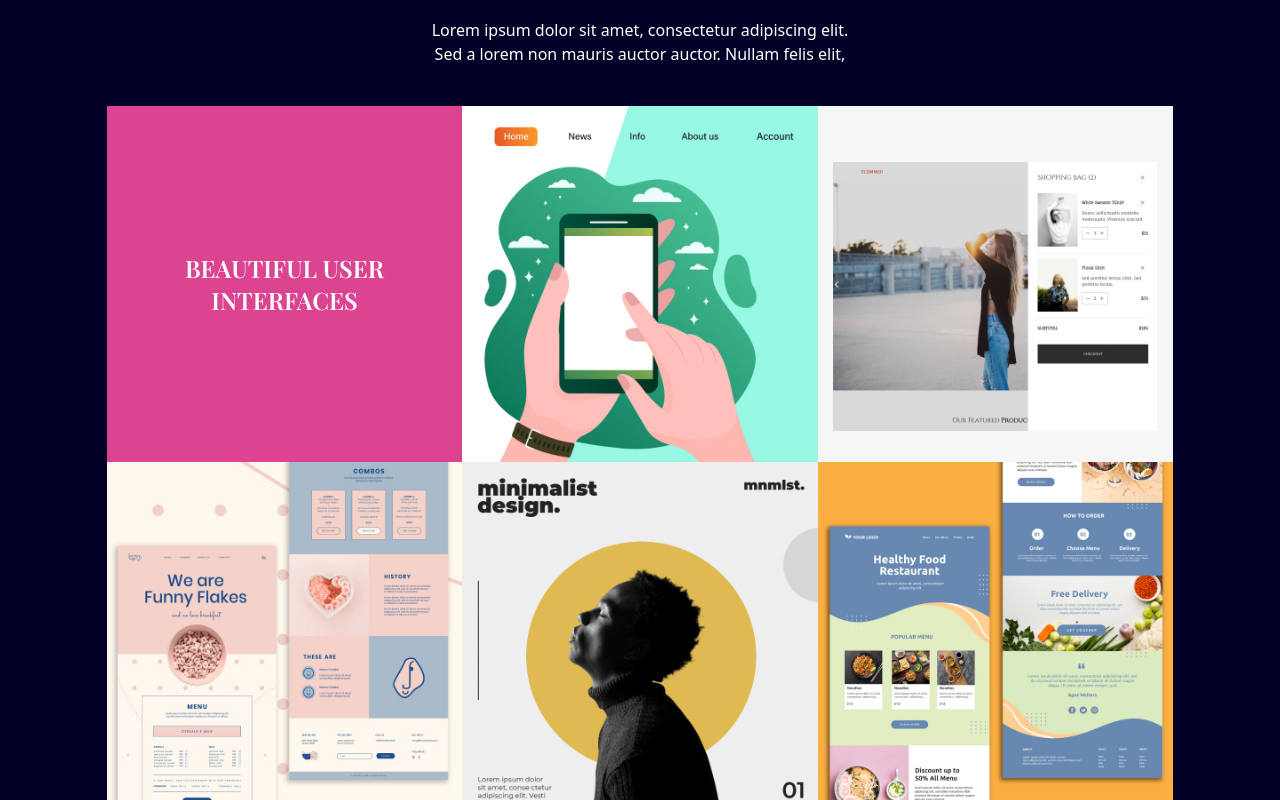
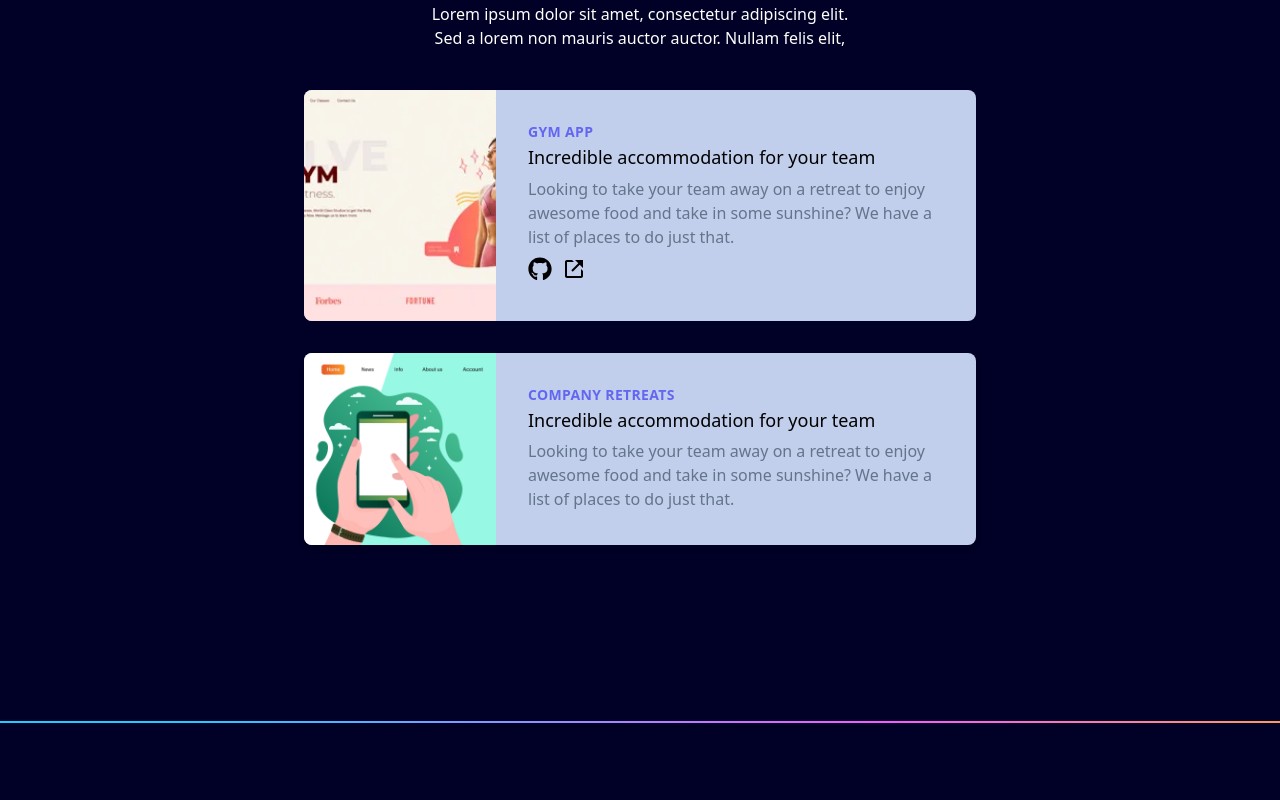
Before and after one commit to R-Villar/vite-portfolio, a React (Vite) app: page / in a window 1280 px wide. Shown: the part 1880-2680 px from the top of the page. Built offline with nearby package versions, Linux system fonts and the light colour scheme.

Commit message:
update project section.

```diff
--- a/src/scenes/Projects.jsx
+++ b/src/scenes/Projects.jsx
@@ -1,44 +1,11 @@
-import { LineGradient } from "../components/LineGradient";
-import { motion } from "framer-motion";
-
-const container = {
-	hidden: {},
-	visible: {
-		transition: {
-			staggerChildren: 0.2,
-		},
-	},
-};
-
-const projectVariant = {
-	hidden: { opacity: 0, scale: 0.8 },
-	visible: { opacity: 1, scale: 1 },
-};
-
-// add a subtitle argument to the project function to have individual text for each project
-const Project = ({ title }) => {
-	const overlayStyles = `absolute h-full w-full opacity-0 hover:opacity-90 transition duration-500
-        bg-grey z-30 flex flex-col justify-center items-center text-center p-16 text-deep-blue`;
-	const projectTitle = title.split(" ").join("-").toLowerCase();
-
-	return (
-		<motion.div variants={projectVariant} className='relative'>
-			<div className={overlayStyles}>
-				<p className='text-2xl font-playfair'>{title}</p>
-				{/* add the subtitle to the <p> below*/}
-				<p className='mt-7'>
-					Lorem ipsum dolor sit amet, consectetur adipiscing elit. Sed a lorem non mauris auctor
-					auctor. Nullam felis elit,
-				</p>
-			</div>
-			<img src={`../assets/${projectTitle}.jpeg`} alt={projectTitle} />
-		</motion.div>
-	);
-};
+import { LineGradient } from "../components/LineGradient"
+import { motion } from "framer-motion"
+import { BiLinkExternal } from "react-icons/bi"
+import { FaGithub } from "react-icons/fa"
 
 export const Projects = () => {
 	return (
-		<section id='projects' className='pt-48 pb-48'>
+		<section id='projects' className='py-44'>
 			{/* HEADINGS */}
 			<motion.div
 				className='md:w-2/5 mx-auto text-center'
@@ -67,43 +34,74 @@ export const Projects = () => {
 			</motion.div>
 
 			{/* PROJECTS */}
-			<div className='flex justify-center'>
-				<motion.div
-					className='sm:grid sm:grid-cols-3'
-					initial='hidden'
-					whileInView='visible'
-					viewport={{ once: false, amount: 0.2 }}
-					variants={container}
-				>
-					{/* ROW 1 */}
-					<div
-						className='flex justify-center text-center items-center p-10 bg-red
-                            max-w-[400px] max-h-[400px] text-2xl font-playfair font-semibold'
-					>
-						BEAUTIFUL USER INTERFACES
+			<div>
+				{/* ROW 1 */}
+				<div class='max-w-md mx-auto bg-project-card rounded-lg overflow-hidden md:max-w-2xl mb-8'>
+					<div class='md:flex'>
+						<div class='md:shrink-0'>
+							<img
+								class='h-48 w-full object-cover md:h-full md:w-48'
+								src='../assets/evon-gym.webp'
+								alt='Project-1'
+							/>
+						</div>
+						<div class='p-8'>
+							<div class='uppercase tracking-wide text-sm text-indigo-500 font-semibold'>
+								Gym app
+							</div>
+							<a
+								href='#'
+								class='block mt-1 text-lg leading-tight font-medium text-black hover:underline'
+							>
+								Incredible accommodation for your team
+							</a>
+							<p class='mt-2 text-slate-500'>
+								Looking to take your team away on a retreat to enjoy awesome food and take in
+								some sunshine? We have a list of places to do just that.
+							</p>
+							<div className='flex flex-row gap-x-2.5 py-2'>
+								<a
+									href='https://github.com/R-Villar/fitness-app'
+									target='_blank'
+									rel='noreferrer'
+								>
+									<FaGithub title='go to site' size='1.5rem' color='black' />
+								</a>
+								<a>
+									<BiLinkExternal title='go to site' size='1.5rem' color='black' />
+								</a>
+							</div>
+						</div>
 					</div>
-					<a href='#' target='_blank' rel='noreferrer'>
-						<Project title='Project 1' />
-					</a>
-					<Project title='Project 2' />
+				</div>
 
-					{/* ROW 2 */}
-					<Project title='Project 3' />
-					<Project title='Project 4' />
-					<Project title='Project 5' />
-
-					{/* ROW 3 */}
-					<Project title='Project 6' />
-					<Project title='Project 7' />
-
-					<div
-						className='flex justify-center text-center items-center p-10 bg-blue
-                            max-w-[400px] max-h-[400px] text-2xl font-playfair font-semibold'
-					>
-						SMOOTH USER EXPERIENCE
+				<div class='max-w-md mx-auto bg-project-card rounded-lg shadow-md overflow-hidden md:max-w-2xl'>
+					<div class='md:flex'>
+						<div class='md:shrink-0'>
+							<img
+								class='h-48 w-full object-cover md:h-full md:w-48'
+								src='../assets/project-1.jpeg'
+								alt='Modern building architecture'
+							/>
+						</div>
+						<div class='p-8'>
+							<div class='uppercase tracking-wide text-sm text-indigo-500 font-semibold'>
+								Company retreats
+							</div>
+							<a
+								href='#'
+								class='block mt-1 text-lg leading-tight font-medium text-black hover:underline'
+							>
+								Incredible accommodation for your team
+							</a>
+							<p class='mt-2 text-slate-500'>
+								Looking to take your team away on a retreat to enjoy awesome food and take in
+								some sunshine? We have a list of places to do just that.
+							</p>
+						</div>
 					</div>
-				</motion.div>
+				</div>
 			</div>
 		</section>
-	);
-};
+	)
+}
```
